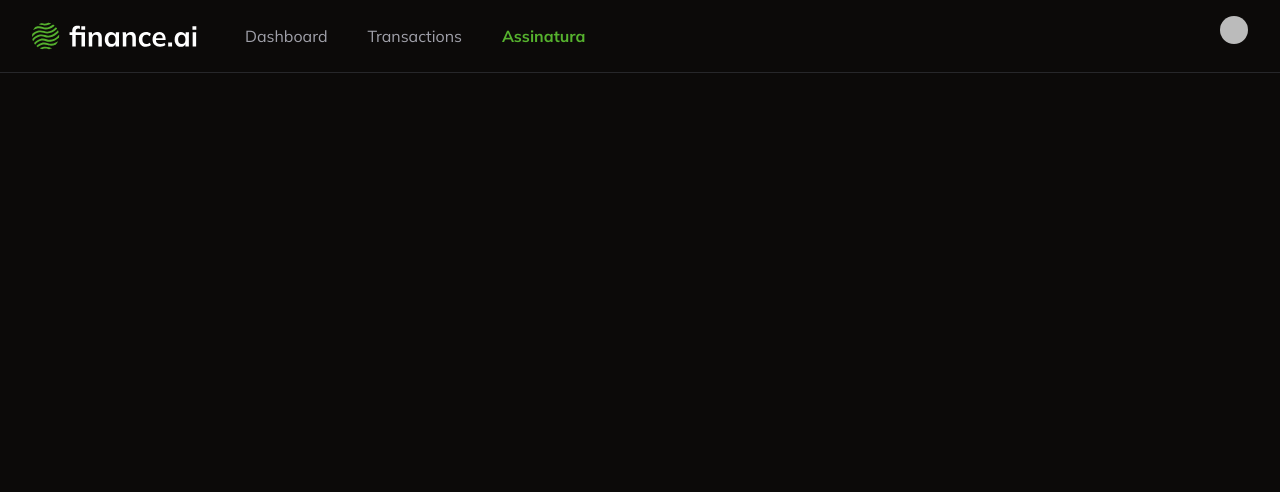
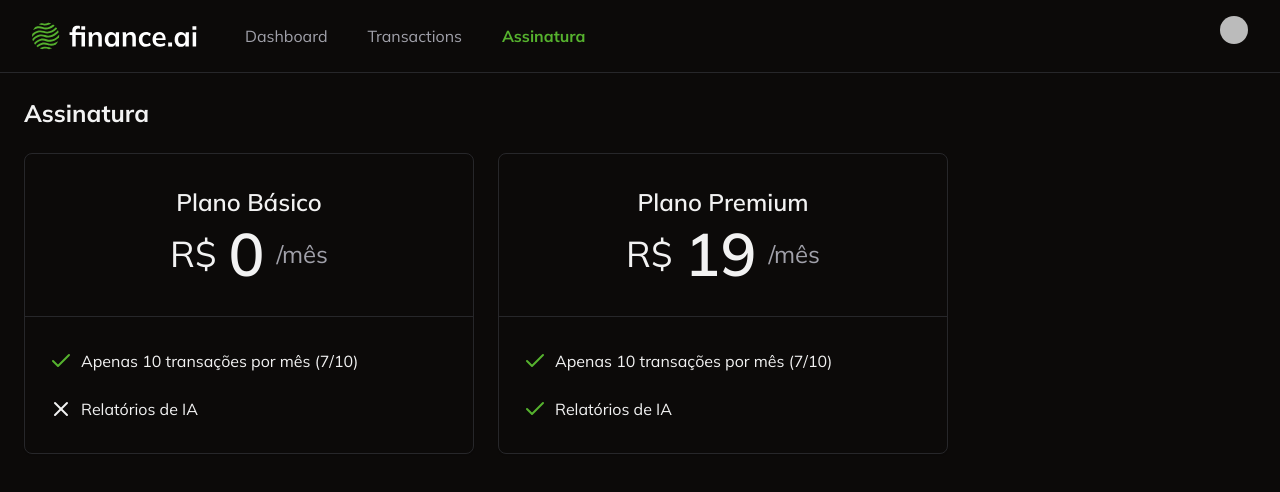
Before and after one commit to WalassiSilva/up-finances, a Next.js app: page /subscription in a window 1280 px wide. Shown: the top 492 px of the page. Built offline with nearby package versions, Linux system fonts and the light colour scheme; no server answers; sample sign-in values are in the browser's storage; some icons are missing.

Commit message:
feat: ensure user is redirectd to stripe checkout when acquiring plan

```diff
--- a/package.json
+++ b/package.json
@@ -21,6 +21,7 @@
     "@radix-ui/react-scroll-area": "^1.2.0",
     "@radix-ui/react-select": "^2.1.4",
     "@radix-ui/react-slot": "^1.1.1",
+    "@stripe/stripe-js": "^4.9.0",
     "@tanstack/react-table": "^8.20.5",
     "class-variance-authority": "^0.7.1",
     "clsx": "^2.1.1",
@@ -35,6 +36,7 @@
     "react-hook-form": "^7.54.2",
     "react-number-format": "^5.4.2",
     "recharts": "^2.15.0",
+    "stripe": "^17.3.1",
     "tailwind-merge": "^2.6.0",
     "tailwindcss-animate": "^1.0.7",
     "up-finances": "file:",
--- a/src/app/subscription/page.tsx
+++ b/src/app/subscription/page.tsx
@@ -1,5 +1,7 @@
 import Navbar from "@/components/nav-bar";
+import { Card, CardContent, CardHeader } from "@/components/ui/card";
 import { auth } from "@clerk/nextjs/server";
+import { CheckIcon, XIcon } from "lucide-react";
 import { redirect } from "next/navigation";
 import React from "react";
 
@@ -10,8 +12,59 @@
   }
 
   return (
-    <main>
+    <>
       <Navbar />
-    </main>
+      <div className="space-y-6 p-6">
+        <h1 className="text-2xl font-bold">Assinatura</h1>
+
+        <div className="flex gap-6">
+          <Card className="w-[450px]">
+            <CardHeader className="border-b border-solid py-8">
+              <h2 className="text-center text-2xl font-semibold">
+                Plano Básico
+              </h2>
+              <div className="flex items-center justify-center gap-3">
+                <span className="text-4xl">R$</span>
+                <span className="text-6xl font-semibold">0</span>
+                <span className="text-2xl text-muted-foreground">/mês</span>
+              </div>
+            </CardHeader>
+            <CardContent className="space-y-6 py-8">
+              <div className="flex items-center gap-2">
+                <CheckIcon className="text-primary" />
+                <p>Apenas 10 transações por mês (7/10)</p>
+              </div>
+              <div className="flex items-center gap-2">
+                <XIcon />
+                <p>Relatórios de IA</p>
+              </div>
+            </CardContent>
+          </Card>
+
+          <Card className="w-[450px]">
+            <CardHeader className="border-b border-solid py-8">
+              <h2 className="text-center text-2xl font-semibold">
+                Plano Premium
+              </h2>
+              <div className="flex items-center justify-center gap-3">
+                <span className="text-4xl">R$</span>
+                <span className="text-6xl font-semibold">19</span>
+                <span className="text-2xl text-muted-foreground">/mês</span>
+              </div>
+            </CardHeader>
+            <CardContent className="space-y-6 py-8">
+              <div className="flex items-center gap-2">
+                <CheckIcon className="text-primary" />
+                <p>Apenas 10 transações por mês (7/10)</p>
+              </div>
+              <div className="flex items-center gap-2">
+                <CheckIcon className="text-primary" />
+                <p>Relatórios de IA</p>
+              </div>
+            </CardContent>
+          </Card>
+        </div>
+      </div>
+    </>
   );
 }
--- /dev/null
+++ b/src/app/subscription/subscription/_actions/create-stripe-checkout/index.ts
@@ -0,0 +1,36 @@
+"use server";
+
+import { auth } from "@clerk/nextjs/server";
+import Stripe from "stripe";
+
+export async function createStripeCheckout() {
+  const { userId } = await auth();
+
+  if (!userId) {
+    throw new Error("Unauthorized");
+  }
+
+  if (!process.env.STRIPE_SECRET_KEY) {
+    throw new Error("Missing secret key not found");
+  }
+
+  const stripe = new Stripe(process.env.STRIPE_SECRET_KEY, {
+    apiVersion: "2024-10-28.acacia",
+  });
+
+  const session = await stripe.checkout.sessions.create({
+    payment_method_types: ["card"],
+    mode: "subscription",
+    success_url: "http://localhost:3000",
+    cancel_url: "http://localhost:3000",
+    subscription_data: {
+      metadata: {
+        clerk_user_id: userId,
+      },
+    },
+    line_items: [
+      { price: process.env.STRIPE_PREMIUM_PLAN_PRICE_ID, quantity: 1 },
+    ],
+  });
+  return { sessionId: session.id };
+}
--- /dev/null
+++ b/src/app/subscription/subscription/_components/acquire-plan-button.tsx
@@ -0,0 +1,32 @@
+"use client";
+import { Button } from "@/components/ui/button";
+import { loadStripe } from "@stripe/stripe-js";
+import { createStripeCheckout } from "../_actions/create-stripe-checkout";
+
+export default function AcquirePlanButton() {
+  const handleAcquirePlanClick = async () => {
+    const { sessionId } = await createStripeCheckout();
+    if (!process.env.NEXT_PUBLIC_STRIPE_PUBLISHABLE_KEY) {
+      throw new Error("Stripe publishable key not found");
+    }
+
+    const stripe = await loadStripe(
+      process.env.NEXT_PUBLIC_STRIPE_PUBLISHABLE_KEY,
+    );
+
+    if (!stripe) {
+      throw new Error("Stripe not found");
+    }
+
+    await stripe.redirectToCheckout({ sessionId });
+  };
+
+  return (
+    <Button
+      className="w-full rounded-full font-bold"
+      onClick={handleAcquirePlanClick}
+    >
+      Adquirir plano
+    </Button>
+  );
+}
```
Also changed, not shown: 1 other file (tests, documents, lock files or other folders).
